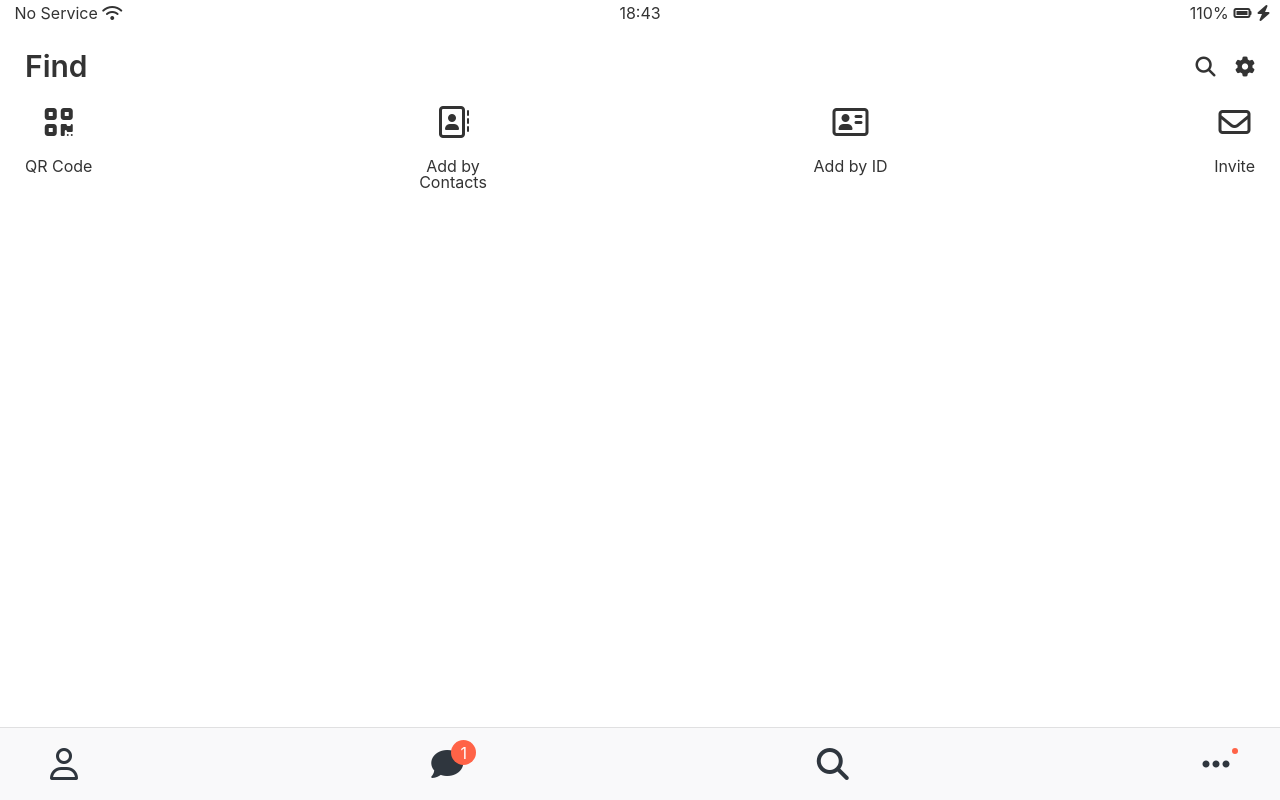
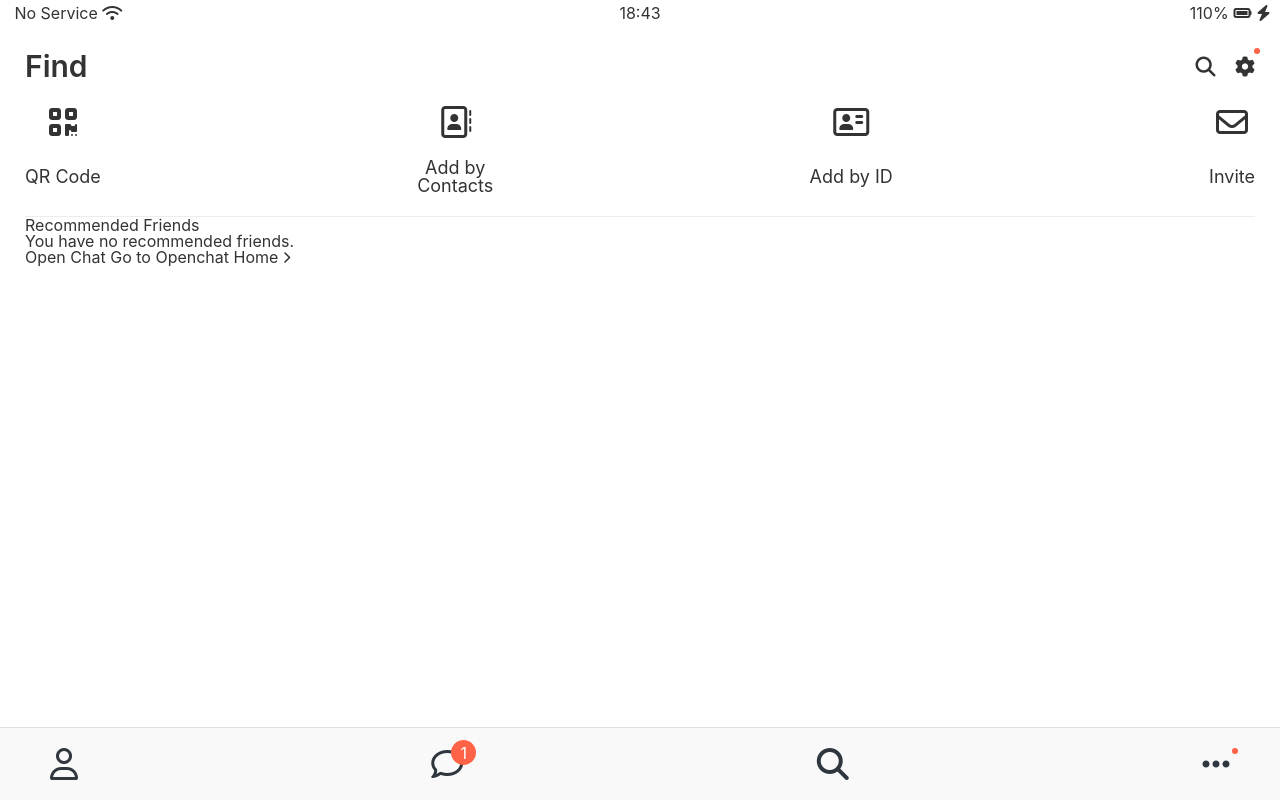
Before and after one commit to yun-kiim/kokoa-clone-2021, a plain HTML site: page find.html in a window 1280 px wide. Drawn offline with Linux system fonts and the light colour scheme.

Commit message:
kokoa-210427
find edit

```diff
--- a/css/component/screen-header.css
+++ b/css/component/screen-header.css
@@ -8,6 +8,20 @@
   font-size: 30px;
   font-weight: 600;
 }
+.screen-header__icon {
+  position: relative;
+}
 .screen-header__icon span {
   margin-left: 15px;
 }
+
+.screen-header__noti_dot {
+  width: 6px;
+  height: 6px;
+  background-color: tomato;
+  display: block;
+  border-radius: 3px;
+  position: absolute;
+  top: -10px;
+  right: -5px;
+}
--- a/css/component/user-component.css
+++ b/css/component/user-component.css
@@ -7,9 +7,13 @@
 
 .user-component__column:last-child {
   color: rgba(0, 0, 0, 0.2);
+}
+.user-component__column_chat {
+  color: rgba(0, 0, 0, 0.2);
   display: flex;
   flex-direction: column;
   align-items: center;
+  text-align: center;
 }
 .user-component__column i {
   margin-left: 5px;
@@ -47,4 +51,6 @@
 .user-component__time {
   margin-bottom: 10px;
   display: block;
+  display: flex;
+  flex-direction: column;
 }
--- a/css/screens/find.css
+++ b/css/screens/find.css
@@ -11,5 +11,12 @@
 }
 
 .find-icon_section i {
-  margin-bottom: 20px;
+  margin-bottom: 24px;
 }
+
+.find-icon_section span {
+  height: 30px;
+  display: flex;
+  font-size: 18px;
+  align-items: center;
+}
--- a/css/styles.css
+++ b/css/styles.css
@@ -22,3 +22,10 @@ body {
 .main-screen {
   padding: 0 var(--horizontal-space);
 }
+
+.hr {
+  width: 100%;
+  height: 1px;
+  margin-top: 24px;
+  background-color: #ececec;
+}
--- a/find.html
+++ b/find.html
@@ -27,8 +27,9 @@
       <h1 class="screen-header__title">Find</h1>
       <div class="screen-header__icon">
         <span><i class="fas fa-search fa-lg"></i></span>
-        <span><i class="fas fa-cog fa-lg"></i></span>
-      </div>
+        <span><i class="fas fa-cog fa-lg"></i><span class="screen-header__noti_dot"></span>
+      </div></span>
+
     </header>
 
     <main class="main-screen">
@@ -50,6 +51,21 @@
           <i class="far fa-envelope fa-2x"></i><span>Invite</span>
         </div>
       </div>
+      <div class="hr"></div>
+
+      <div class="screen-find__friend">
+        <h3>Recommended Friends</h3>
+        <div class="screen-find__friend_content">
+          You have no recommended friends.
+        </div>
+      </div>
+
+      <div class="screen-find__openchat">
+        <span class="openchat__tilte">Open Chat</span>
+        <span class="openchat__sub">Go to Openchat Home</span>
+         <i class="fas fa-chevron-right fa-xs"></i>
+
+      </div>
     </main>
 
     <nav class="nav">
@@ -62,7 +78,7 @@
         <li class="nav__btn">
           <span class="nav__noti badge">1</span>
           <a class="nav__a" href="chats.html"
-            ><i class="fas fa-comment fa-2x"></i
+            ><i class="far fa-comment fa-2x"></i
           ></a>
         </li>
         <li class="nav__btn">
```
Also changed, not shown: chats.html (+22 -1 lines).
